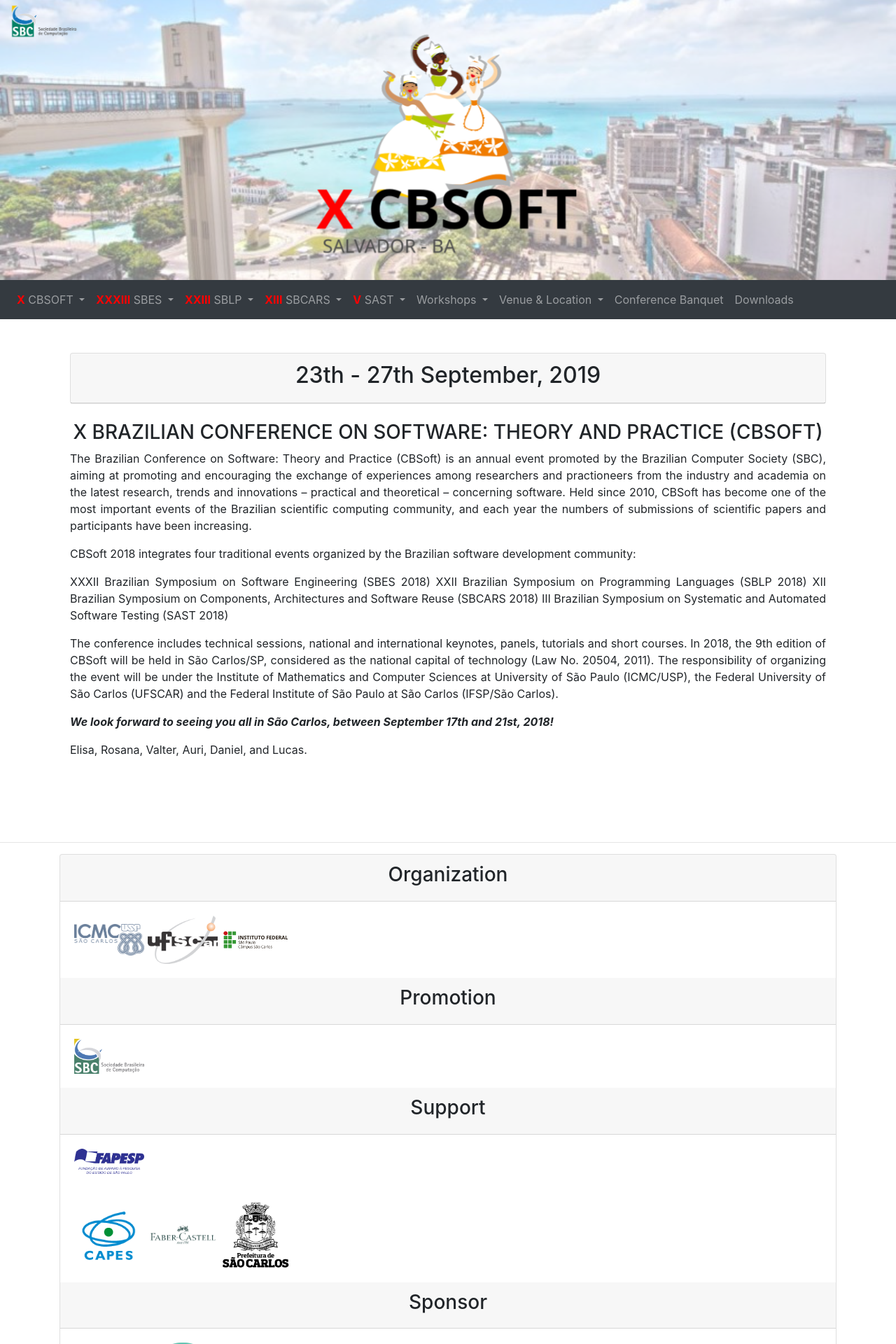
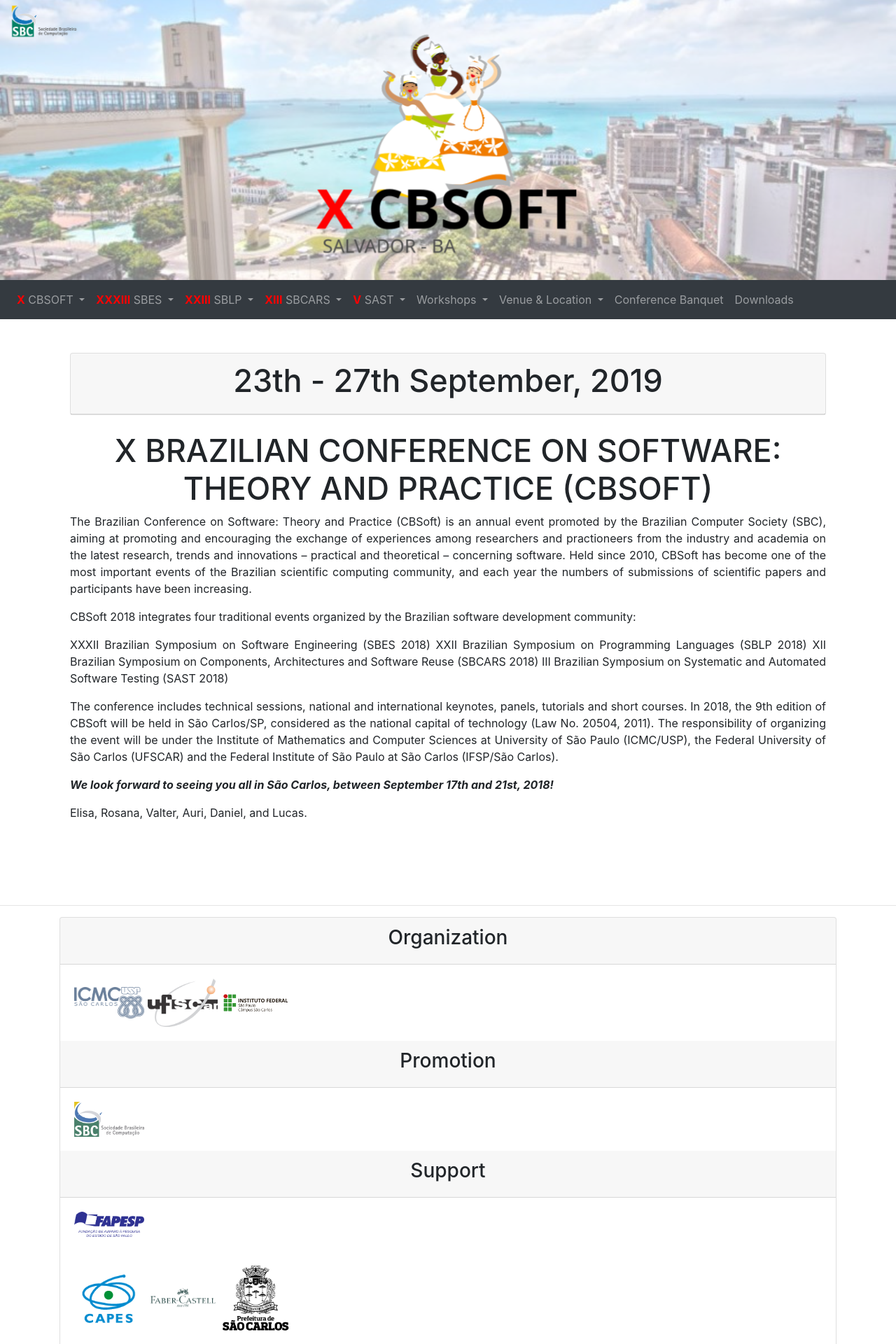
Before and after one commit to tassiovirginio/cbsoft2019, a Jekyll site: the page built from index.md, in a window 1280 px wide. Shown: the top 1920 px of the page at 70% size. Built offline with Jekyll 4.4.1, drawn with Linux system fonts in a browser that asks for light colours; nearby versions of some CDN libraries.

Commit message:
melhorias

```diff
--- a/_includes/data_evento.html
+++ b/_includes/data_evento.html
@@ -2,7 +2,7 @@
     <div class="container">
         <div class="card text-center">
             <div class="card-header">
-                <h2 class="section-title">
+                <h2 style="font-size:5vmin;">
                     23th - 27th September, 2019
                 </h2>
             </div>
--- a/index.md
+++ b/index.md
@@ -4,7 +4,7 @@
 
 <section class="sample-text-area">
     <div class="container">
-      <h3 class="text-center text-black mb-25">X BRAZILIAN CONFERENCE ON SOFTWARE: THEORY AND PRACTICE (CBSOFT)</h3>
+      <h3 class="text-center text-black mb-25" style="font-size:5vmin;">X BRAZILIAN CONFERENCE ON SOFTWARE: THEORY AND PRACTICE (CBSOFT)</h3>
       <div class="text-justify text-black">
         <p>The Brazilian Conference on Software: Theory and Practice (CBSoft) is an annual event promoted by the
           Brazilian Computer Society (SBC), aiming at promoting and encouraging the exchange of experiences among
```
Also changed, not shown: assets/images/logo_w.png (added).
